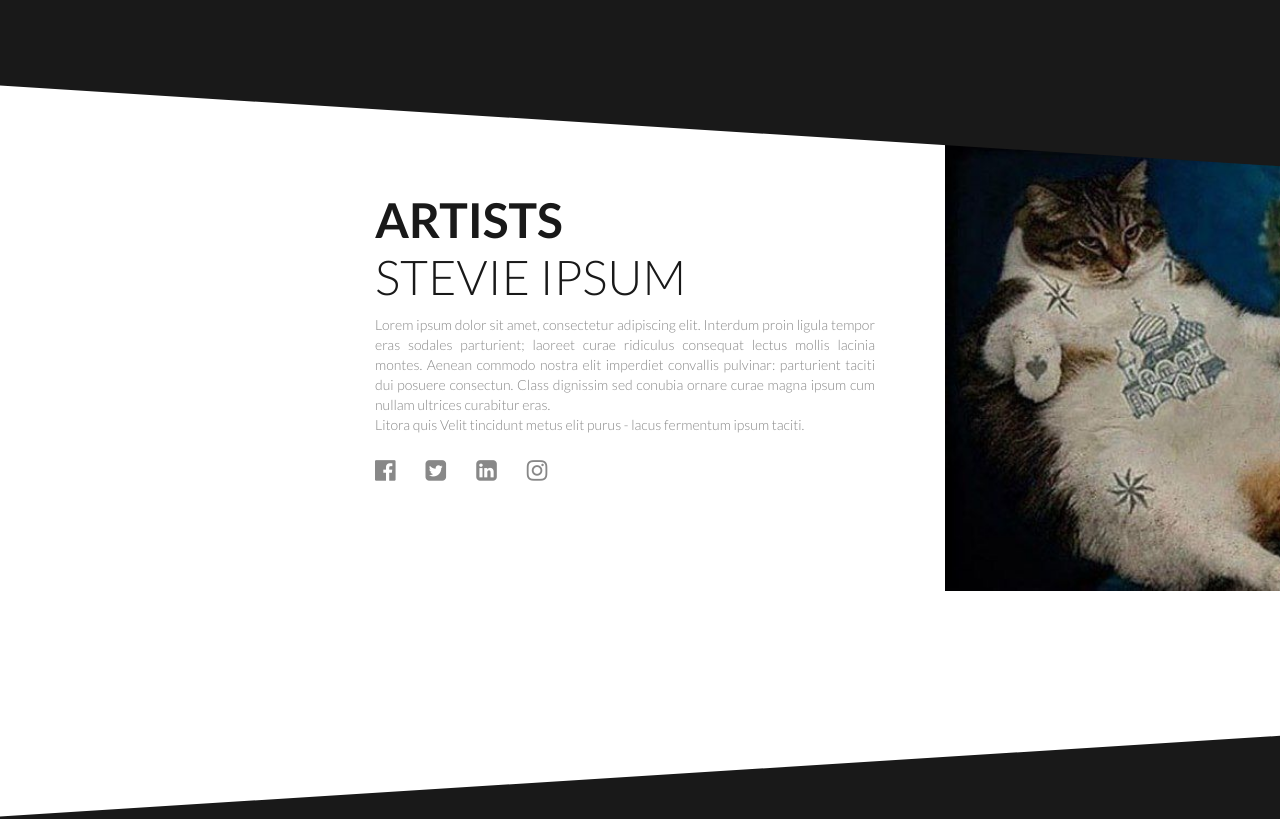
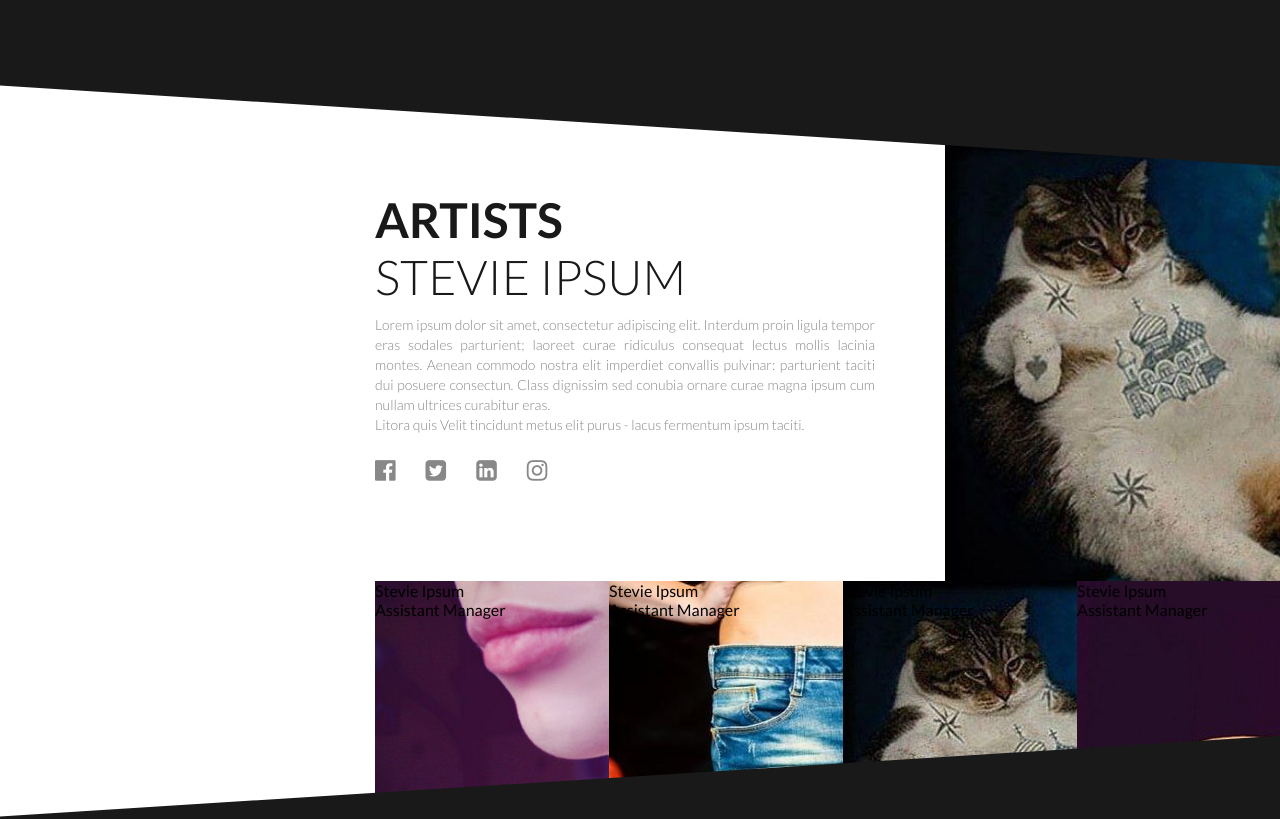
Before and after one commit to Sergey-B1/s-balabanchik.ru, a plain HTML site: page index.html in a window 1280 px wide. Shown: the part 1520-2339 px from the top of the page. Drawn offline with Linux system fonts and the light colour scheme.

Commit message:
28 april 22:00

```diff
--- a/index.html
+++ b/index.html
@@ -92,6 +92,21 @@
           </div>
         </div>
         <div class="img3-block2">
+          <div class="img3-block2__img1">
+            <div class="img3-block2__img1-hover">Stevie Ipsum<br>Assistant Manager</div>
+          </div>
+          <div class="img3-block2__img2">
+            <div class="img3-block2__img1-hover">Stevie Ipsum<br>Assistant Manager</div>
+          </div>
+          <div class="img3-block2__img3">
+            <div class="img3-block2__img1-hover">Stevie Ipsum<br>Assistant Manager</div>
+          </div>
+          <div class="img3-block2__img4">
+            <div class="img3-block2__img1-hover">Stevie Ipsum<br>Assistant Manager</div>
+          </div>
+          <div class="img3-block2__img5">
+            <div class="img3-block2__img1-hover">Stevie Ipsum<br>Assistant Manager</div>
+          </div>
         </div>
       </div>
     </section>
--- a/style.css
+++ b/style.css
@@ -172,13 +172,13 @@ body {
   align-content: center;
   width: 1170px;
   height: 670px;
-  margin: 0 auto;
+  margin: -20px auto 0 auto;
 }
 .img3-block1 {
   display: flex;
   align-content: center;
   width: 1170px;
-  height: 480px;
+  height: 440px;
 }
 .img3-block2 {
   width: 1170px;
@@ -186,7 +186,7 @@ body {
 }
 .img3-block1__artists {
   width: 600px;
-  height: 500px;
+  height: 440px;
   margin-top: 50px
 }
 .img3-block1__artists--h1 {
@@ -226,6 +226,47 @@ body {
 .img3-block1__photo>img {
   width: 600px;
   height: auto;
+}
+.img3-block2 {
+  display: flex;
+  justify-content: space-between;
+  width: 100%;
+}
+.img3-block2 div {
+  display: inline-block;
+  width: 234px;
+  height: 230px;
+}
+.img3-block2__img1 {
+  background: url("artists1.png");
+}
+.img3-block2__img2 {
+  background: url("artists2.png");
+}
+.img3-block2__img3 {
+  background: url("artists.png");
+}
+.img3-block2__img4 {
+  background: url("artists3.png");
+}
+.img3-block2__img5 {
+  background: url("artists4.png");
+}
+.img3-block2__img1-hover {
+  display: none;
+}
+.img3-block2__img1:hover .img3-block2__img1-hover,
+.img3-block2__img2:hover .img3-block2__img1-hover,
+.img3-block2__img3:hover .img3-block2__img1-hover,
+.img3-block2__img4:hover .img3-block2__img1-hover,
+.img3-block2__img5:hover .img3-block2__img1-hover {
+  font-size: 26px;
+  font-family: great vibes;
+  color: #dfdfdf;
+  width: 100%;
+  height: 100%;
+  margin: 50px 40px;
+  opacity: 0.5;
 }
 /*artists*/
 /*Testmonials*/
```
Also changed, not shown: artists1.png (added), artists2.png (added), artists3.png (added), artists4.png (added).
